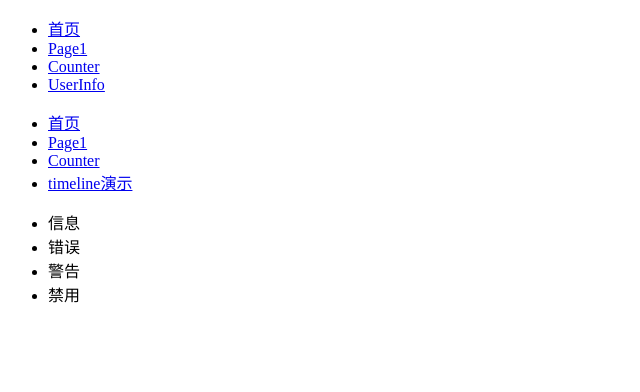
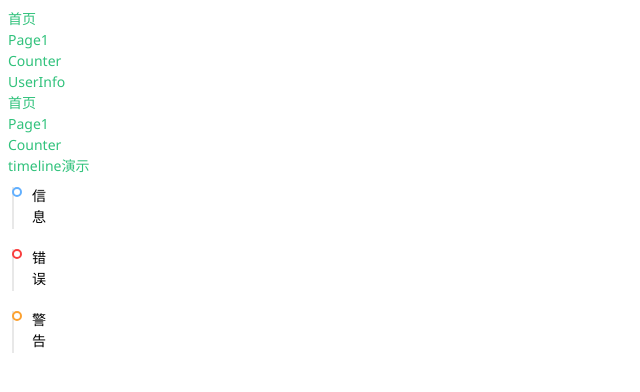
Before and after one commit to lzyup/React, a React app in the folder react-family/: page /timeline in a window 1280 px wide. Shown: the top 392 px of the page, without its empty margins (0-640 px from the left). Built offline with nearby package versions, Linux system fonts and the light colour scheme; the HTML template or start-up script is replaced by a standard one.

Commit message:
timeline组件

```diff
--- a/react-family/src/components/ToolTip/ToolTip.js
+++ b/react-family/src/components/ToolTip/ToolTip.js
@@ -186,6 +186,10 @@ class ToolTip extends React.PureComponent {
         }
     }
     componentDidMount() {
+        this.init();
+    }
+
+    componentDidUpdate() {
         this.renderTitle();
     }
 
--- /dev/null
+++ b/react-family/src/components/styles/app.scss
@@ -0,0 +1,43 @@
+@import './vars.scss';
+*,
+*:before,
+*:after {
+  box-sizing: border-box;
+  outline: 0;
+}
+
+body {
+  -webkit-tap-highlight-color: rgba(0, 0, 0, 0);
+  line-height: 1.5;
+  font-size: $font-size;
+  font-family: "Segoe UI", "PingFang SC", "Hiragino Sans GB", "Microsoft YaHei", "Helvetica Neue", Helvetica, Arial, sans-serif, "Apple Color Emoji", "Segoe UI Emoji", "Segoe UI Symbol";
+}
+
+ul,
+li {
+  list-style: none;
+  margin: 0;
+  padding: 0;
+}
+
+a {
+  text-decoration: none;
+  color: $primary-color;
+  transition: color $default-transition;
+  background-color: transparent;
+  outline: none;
+  cursor: pointer;
+}
+
+*[hidden] {
+  display: none;
+}
+
+.cuke-ui-no-animate {
+  animation: none !important;
+}
+
+::placeholder {
+  color: $placeholder-color;
+  opacity: 1;
+}
--- /dev/null
+++ b/react-family/src/components/styles/index.js
@@ -0,0 +1 @@
+import "./index.less";
--- /dev/null
+++ b/react-family/src/components/styles/index.scss
@@ -0,0 +1,2 @@
+@import "./vars.scss";
+@import "./app.scss";
--- a/react-family/src/components/timeline/TimeLineItem.js
+++ b/react-family/src/components/timeline/TimeLineItem.js
@@ -37,7 +37,7 @@ export default class TimelineItem extends PureComponent {
 
     render() {
         const { prefixCls, className, dot, children, type, color, style, ...attr } = this.props;
-
+        console.log('type--->', type);
         return (
             <li
                 className={cls(prefixCls, className, {
@@ -45,17 +45,21 @@ export default class TimelineItem extends PureComponent {
                 })}
                 {...attr}
             >
-                <div className={`${prefixCls}-line`}></div>
+                <div className={`${prefixCls}-line`}>
                     {
-                    type === 'loading' ? (
-                        <div className={`${prefixCls}-dot-loading`}>
-                            <span>icon</span>
-                        </div>
-                    ) : (
+                        // type === 'loading' ? (
+                        //     <div className={`${prefixCls}-dot-loading`}>
+                        //         <span>icon</span>
+                        //     </div>
+                        // ) : (
+                        //         <div className={`${prefixCls}-dot`} style={{ borderColor: color }}>
+                        //             {dot}
+                        //         </div>
+                        //     )
                         <div className={`${prefixCls}-dot`} style={{ borderColor: color }}>
                             {dot}
                         </div>
-                        )
+
                     }
                     <div
                         className={`${prefixCls}-content`}
@@ -63,6 +67,7 @@ export default class TimelineItem extends PureComponent {
                     >
                         {children}
                     </div>
+                </div>
             </li>
         )
     }
--- a/react-family/src/components/timeline/style.scss
+++ b/react-family/src/components/timeline/style.scss
@@ -1,6 +1,7 @@
-@import '../styles/vars.scss';
+@import '../styles/index.scss';
 
-$prefixCls: time-line;
+
+$prefixCls: timeline;
 
 .#{$prefixCls}{
     line-height: 1.5;
@@ -40,7 +41,6 @@ $prefixCls: time-line;
         padding-bottom:20px;
         margin:0;
         font-size:inherit;
-
         &:last-child{
             .#{$prefixCls}-item-line{
                 display:none;
```
Lines whose indentation alone changed are shown as unchanged.
